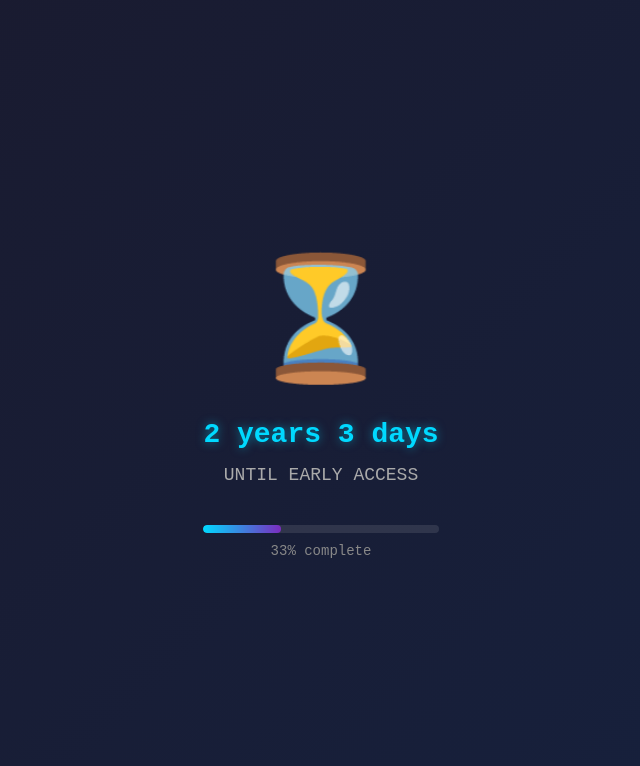
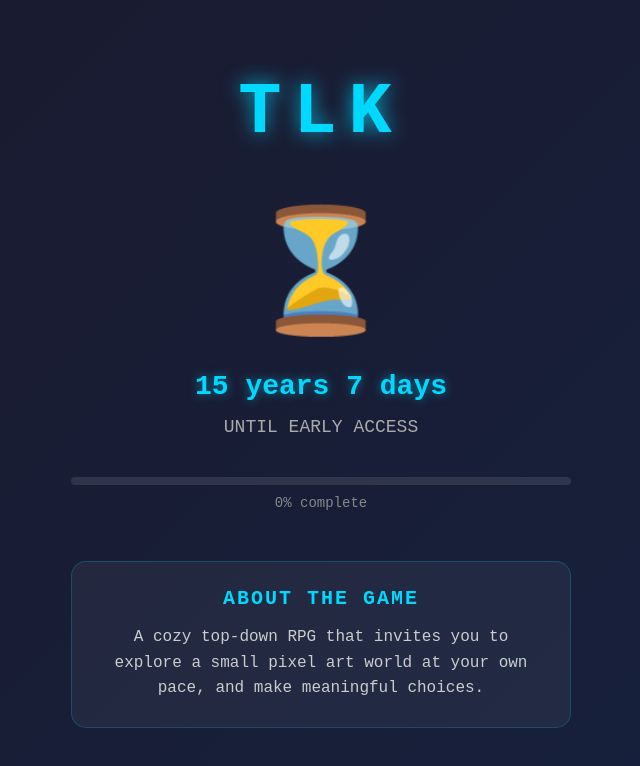
Before and after one commit to JRDK92/tlk, a plain HTML site: page index.html in a window 1280 px wide. Shown: the whole page, without its empty margins (319-959 px from the left). Drawn offline with Linux system fonts and the light colour scheme.

Commit message:
Update index.html

```diff
--- a/index.html
+++ b/index.html
@@ -3,7 +3,7 @@
 <head>
     <meta charset="UTF-8">
     <meta name="viewport" content="width=device-width, initial-scale=1.0">
-    <title>Early Access Countdown</title>
+    <title>TLK - Early Access Countdown</title>
     <style>
         * {
             margin: 0;
@@ -25,6 +25,15 @@
         .container {
             text-align: center;
             max-width: 500px;
+        }
+
+        .game-title {
+            font-size: 72px;
+            font-weight: bold;
+            letter-spacing: 12px;
+            color: #00d9ff;
+            text-shadow: 0 0 20px rgba(0, 217, 255, 0.8);
+            margin-bottom: 40px;
         }
 
         .hourglass {
@@ -74,10 +83,32 @@
             font-size: 14px;
             color: #888;
         }
+
+        .description {
+            margin-top: 50px;
+            padding: 25px;
+            background: rgba(255, 255, 255, 0.05);
+            border-radius: 15px;
+            border: 1px solid rgba(0, 217, 255, 0.2);
+        }
+
+        .description h2 {
+            font-size: 20px;
+            color: #00d9ff;
+            margin-bottom: 15px;
+            letter-spacing: 2px;
+        }
+
+        .description p {
+            font-size: 16px;
+            line-height: 1.6;
+            color: #ccc;
+        }
     </style>
 </head>
 <body>
     <div class="container">
+        <div class="game-title">TLK</div>
         <div class="hourglass">⏳</div>
         <div class="countdown" id="countdown">Loading...</div>
         <div class="label">UNTIL EARLY ACCESS</div>
@@ -85,11 +116,17 @@
             <div class="progress-bar" id="progressBar"></div>
         </div>
         <div class="progress-text" id="progressText">0% complete</div>
-    </div>
+
+        <div class="description">
+            <h2>ABOUT THE GAME</h2>
+            <p>
+                A cozy top-down RPG that invites you to explore a small pixel art world at your own pace, and make meaningful choices.
+            </p>
+        </div>
 
     <script>
-        const targetDate = new Date('2027-12-31T23:59:59').getTime();
-        const startDate = new Date('2025-01-01T00:00:00').getTime(); // Rough dev start
+        const targetDate = new Date('2040-12-31T23:59:59').getTime();
+        const startDate = new Date('2026-01-01T00:00:00').getTime();
 
         function updateCountdown() {
             const now = new Date().getTime();
```
